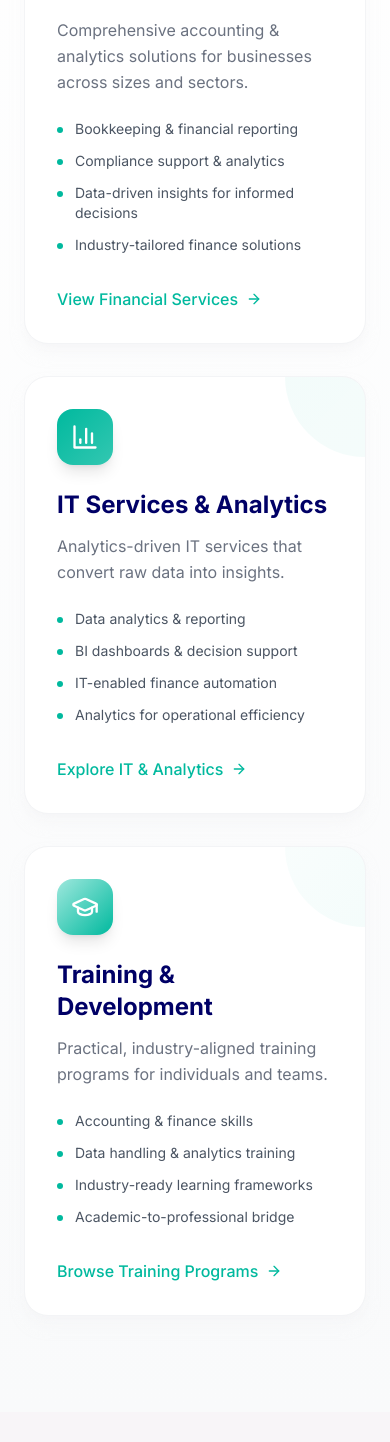
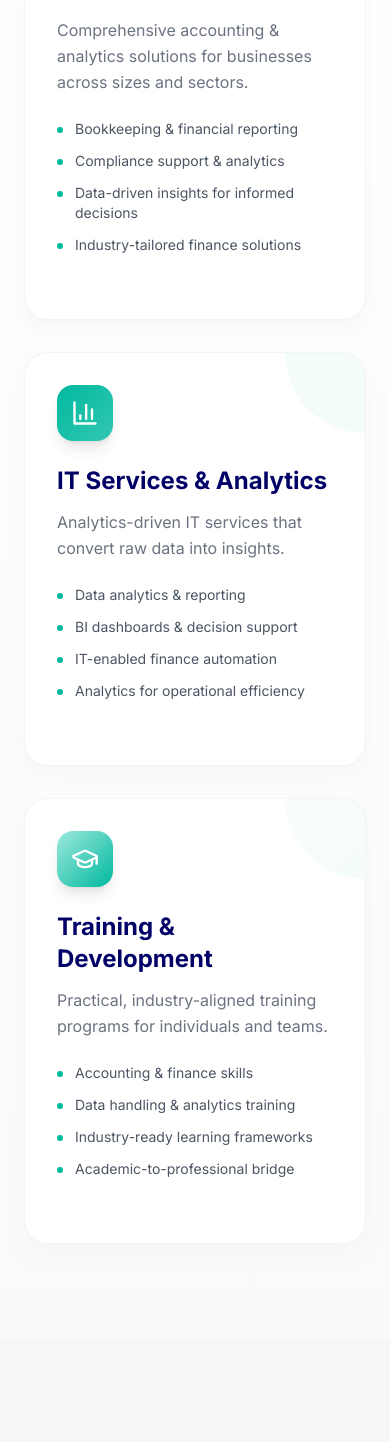
Before and after one commit to Vishnus1111/landingpage, a React app: page / in a window 390 px wide. Shown: the part 1663-3105 px from the top of the page. Built offline with nearby package versions, Linux system fonts and the light colour scheme; the HTML template or start-up script is replaced by a standard one.

Commit message:
Remove unresponsive CTA buttons from services cards

```diff
--- a/src/Components/landing/ServicesSection.jsx
+++ b/src/Components/landing/ServicesSection.jsx
@@ -1,6 +1,6 @@
 import React from 'react';
 import { motion } from "framer-motion";
-import { ArrowRight, TrendingUp, BarChart3, GraduationCap } from "lucide-react";
+import { TrendingUp, BarChart3, GraduationCap } from "lucide-react";
 
 const services = [
     {
@@ -13,7 +13,6 @@ const services = [
             "Data-driven insights for informed decisions",
             "Industry-tailored finance solutions"
         ],
-        cta: "View Financial Services",
         gradient: "from-[#000066] to-[#000066]/80"
     },
     {
@@ -26,7 +25,6 @@ const services = [
             "IT-enabled finance automation",
             "Analytics for operational efficiency"
         ],
-        cta: "Explore IT & Analytics",
         gradient: "from-[#00B99E] to-[#00B99E]/80"
     },
     {
@@ -39,7 +37,6 @@ const services = [
             "Industry-ready learning frameworks",
             "Academic-to-professional bridge"
         ],
-        cta: "Browse Training Programs",
         gradient: "from-[#9EE8DD] to-[#00B99E]"
     }
 ];
@@ -96,10 +93,6 @@ export default function ServicesSection() {
                                     ))}
                                 </ul>
 
-                                <button className="inline-flex items-center text-[#00B99E] font-medium group-hover:text-[#000066] transition-colors duration-300">
-                                    {service.cta}
-                                    <ArrowRight className="ml-2 w-4 h-4 group-hover:translate-x-1 transition-transform duration-300" />
-                                </button>
                             </div>
                         </motion.div>
                     ))}
```
